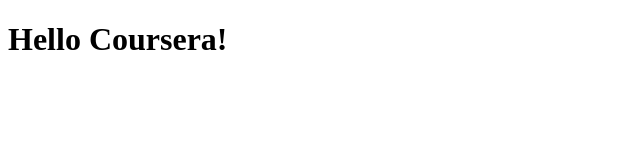
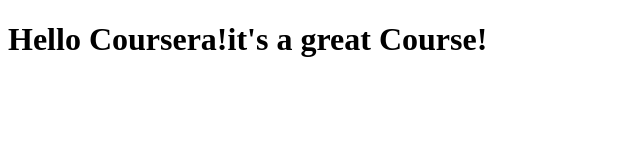
Before and after one commit to Youssef69/coursera-test, a plain HTML site: page site/index.html in a window 1280 px wide. Shown: the whole page, without its empty margins (0-640 px from the left). Drawn offline with Linux system fonts and the light colour scheme.

Commit message:
Small addition to our page content.

```diff
--- a/site/index.html
+++ b/site/index.html
@@ -4,6 +4,6 @@
 	<title>Hello Coursera!</title>
 </head>
 <body>
-<h1>Hello Coursera!</h1>
+<h1>Hello Coursera!it's a great Course!</h1>
 </body>
 </html>
```
